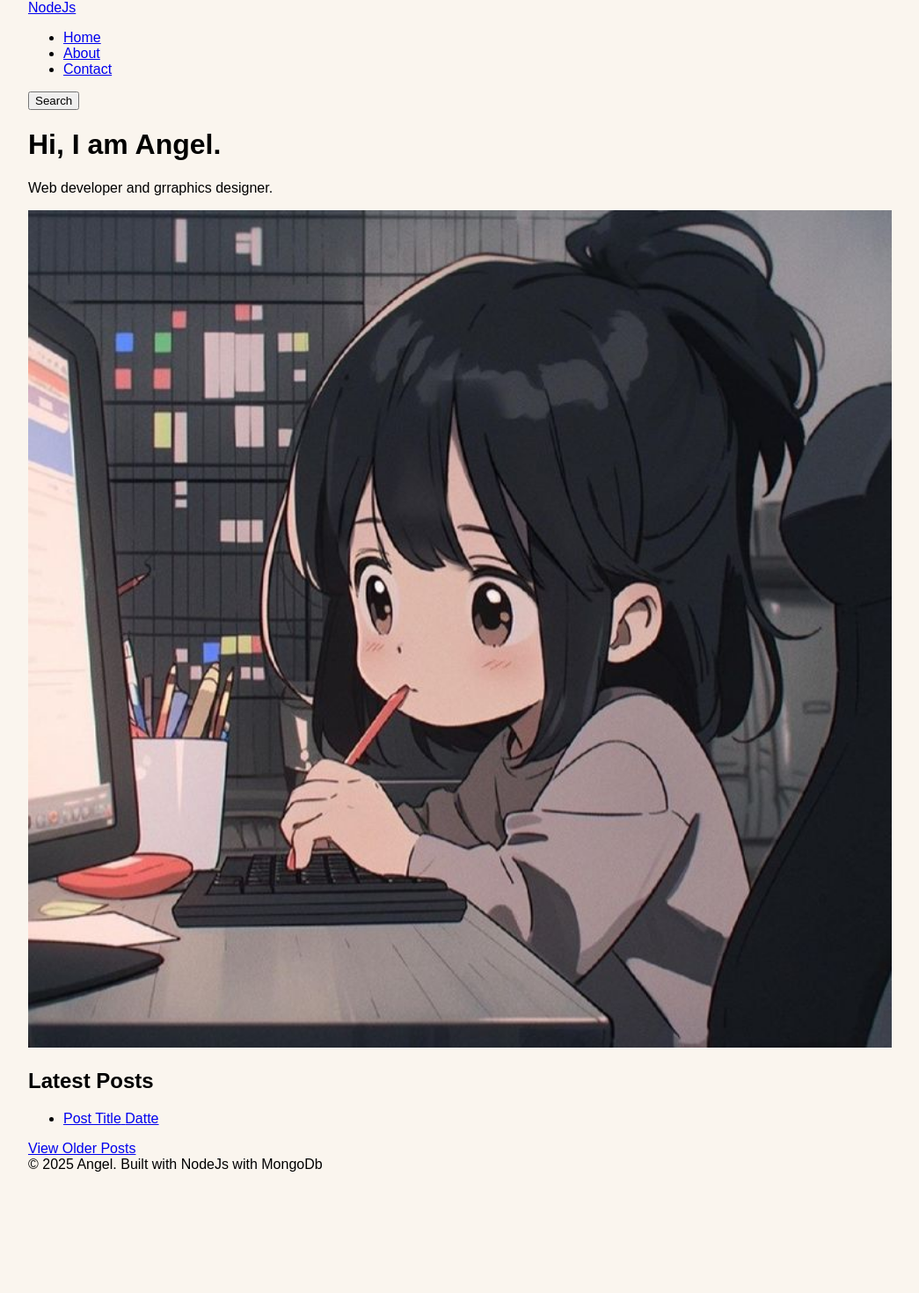
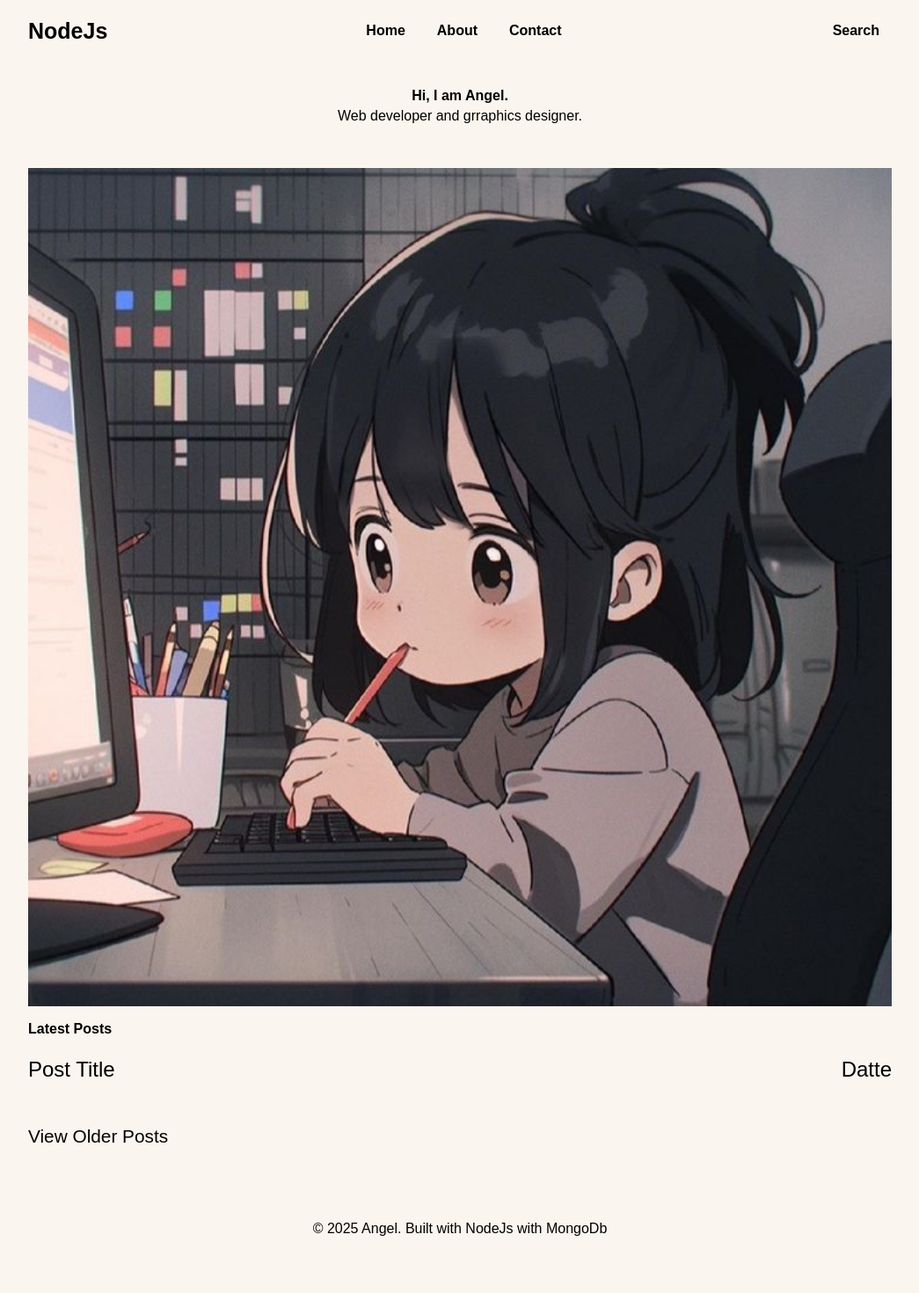
Before and after one commit to angelahebwa/blog, a Node server app: page / in a window 1280 px wide. Shown: the whole page at 88% size, without its empty margins (117-1162 px from the left). Before the commit the page ends 1332 px from the top, so only its background shows below. Run offline with Node 20, Linux system fonts and the light colour scheme; some libraries are stand-ins or nearby versions.

Commit message:
add blog prooject setup

```diff
--- a/app.js
+++ b/app.js
@@ -2,8 +2,12 @@ require('dotenv').config();
 
 const express = require('express');
 const expresslayout = require('express-ejs-layouts');
+
+const connectDB = require('./server/config/db');
 const app = express();
 const PORT = 5000 || process.env.PORT;
+
+connectDB();
 
 app.use(express.static('public'));
 
@@ -14,5 +18,5 @@ app.set('view engine', 'ejs');
 app.use('/', require('./server/route/main'));
 
 app.listen(PORT, () => {
-    console.log('App listening on port ${PORT}');
+    console.log(`App listening on port ${PORT}`);
 });
--- a/public/css/style.css
+++ b/public/css/style.css
@@ -17,6 +17,12 @@ body{
     background-color: #faf5ee;
     margin: 0;
 }
+
+a { color: var(--black); }
+h1 { font-size: var(--font-size-xl);}
+h2{ font-size: var(--font-size-lg);}
+h3 { font-size: var(--font-size-md);}
+
 
 
 input[type="text"],
@@ -62,3 +68,225 @@ img{
     padding: 0 10px;
 
 }
+
+.main {
+    padding: 20px 0;
+}
+
+.anime {
+    max-height: 528px;
+    filter: drop-shadow(0px 44px 34px rgba(0,0,0,0.25));
+    overflow: hidden;
+    border-radius:var(--border-radius);
+}
+
+.header {
+    display: grid;
+    align-items: center;
+    grid-template-columns: 1fr, 1fr;
+    grid-template-rows: auto;
+    padding-top: 10px;
+    grid-template-areas:
+    "logo button"
+    "menu menu"
+    ;
+}
+
+@media only screen and (min-width: 768px) {
+    .header {
+        grid-template-columns: auto 1fr auto;
+        grid-template-areas:
+        "logo menu button";
+    }
+}
+
+.header_logo {
+    grid-area: logo;
+    font-weight: 800;
+    font-size: 25px;
+    text-decoration: none;
+}
+
+.header_logo:hover {
+    text-decoration: underline;
+}
+
+.header_nav {
+    grid-area: menu;
+    display: flex;
+    justify-content: center;
+
+}
+
+.header_button {
+    grid-area:button;
+    display: flex;
+    justify-content: end;
+}
+
+.header_button button {
+    display: flex;
+    gap: 0.3rem;
+    align-items: center;
+    border: 0;
+    padding: 6px 12px;
+    background: none;
+    border-radius: var(--border-radius);
+    border: 2px solid transparent;
+    font-size: var(--font-size-base);
+    font-weight: 600;
+    color: var(--black);
+}
+.header_button button:hover {
+    border: 2px solid var(--black);
+}
+
+.header_nav ul {
+    list-style-type: none;
+    display: flex;
+    gap: 1rem;
+    font-weight: 600;
+    padding: 0;
+}
+
+.header_nav ul a{
+    padding: 10px;
+    text-decoration: none;
+}
+
+.header_nav ul a:hover {
+    padding: 10px;
+    text-decoration: underline;
+}
+
+.header_nav ul a:active {
+    color: var(--gray);
+}
+
+.author {
+    padding: 10px 0;
+    text-align: center;
+}
+
+.author_heading {
+    margin-top: 10px;
+    margin-bottom: 5px;
+}
+
+.author_body {
+    font-size: var(--font-size-md);
+    margin: 5px 0 40px 0;
+}
+
+.article_heading {
+    margin-top: 4rem;
+    font-weight: 400;
+}
+
+.article-ul {
+    list-style-type: none;
+    padding: 0;
+    margin: 0;
+    font-size: clamp(11.31rem, calc(1.08rem + 0.22), 1.25rem);
+    display: flex;
+    flex-direction: column;
+}
+
+.article-list_date {
+    font-size: var(--font-size-base);
+    color: var(--gray);
+    width: 260px;
+    display: inline-block;
+}
+
+.article-ul li a {
+    display: flex;
+    flex-direction: column;
+    justify-content: space-between;
+    text-decoration:none;
+    padding: 10px 0;
+}
+
+@media only screen and (min-width:768px) {
+    .article-ul li a {
+        flex-direction: row;
+        align-items: center;
+    }
+    .article-list_date{
+        text-align: right;
+    }
+
+}
+
+.article-ul li {
+    font-size: 24px;
+    cursor: pointer;
+    transition: filter 0.1s;
+
+}
+
+.article-ul li:not(:last-child) {
+    border-bottom: 1px solid var(--gray-light);
+}
+
+.article-ul li:hover {
+    filter: none;
+}
+
+.article-ul:hover li {
+    filter: blur(3px);
+}
+
+.article-ul:hover li:hover {
+    filter: none;
+}
+
+.pagination{
+    font-size: 1.3rem;
+    color: var(--gray);
+    text-decoration: none;
+    margin-top: 40px;
+    display: inline-block;
+}
+
+.pagination:hover {
+    color: var(--black);
+}
+
+.article{
+    white-space: pre-wrap;
+}
+
+.footer {
+    margin:4rem;
+    text-align: center;
+}
+
+
+.searchBar {
+    visibility: hidden;
+    transform: translateY(-100px);
+    background-color: var(--black);
+    padding: 4px 0;
+    position: absolute;
+    left: 0;
+    right: 0;
+}
+
+.searchBar.open {
+    transform: translateY(0);
+    transition: transform 0.1s;
+}
+
+.searchBar input {
+    margin: 0;
+    padding: 0;
+}
+
+#searchClose {
+    position: absolute;
+    top: 0;
+    right: 0;
+    color: var(--gray-light);
+    padding: 15px;
+}
--- a/views/layouts/main.ejs
+++ b/views/layouts/main.ejs
@@ -9,6 +9,7 @@
     <script type="text/javascript" defer src="/js/script.js"></script>
 </head>
 <body>
+    <%- include('../partials/search.ejs') %>
     <div class="container">
     <%- include('../partials/header.ejs') %>
     <main class="main">
--- /dev/null
+++ b/views/partials/search.ejs
@@ -0,0 +1,14 @@
+<div class="searchBar">
+    <div class="container">
+        <form action="/search" class="search_form" role="search" method="POST">
+
+            <input
+            type="search"
+            aria-label="Search"
+            id="searchInput"
+            name="searchTerm"
+            placeholder="Search the site..."/>
+        </form>
+        <div id="searchgClose">Close</div>
+    </div>
+</div>
```
Also changed, not shown: package.json (+3 -4 lines), server/config/db.js (added, +15 -0 lines), server/models/post.js (added), 2 other files.
